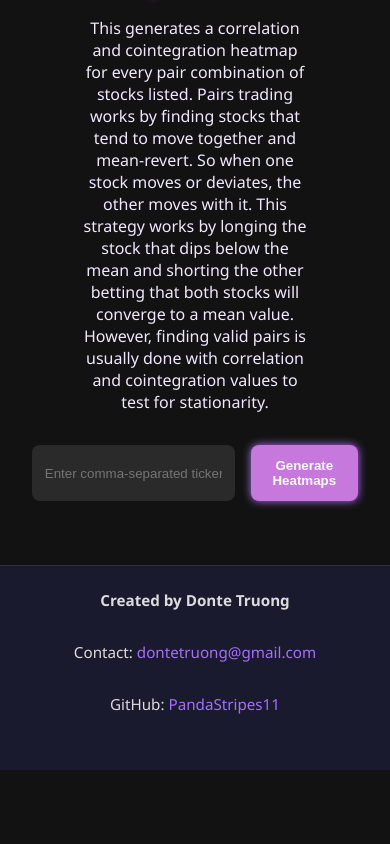
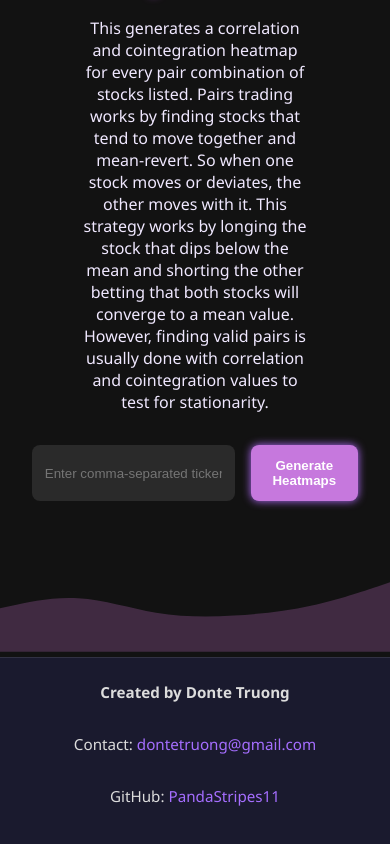
Before and after one commit to PandaStripes11/pairs-finder-and-trading, a React (Create React App) app in the folder frontend/: page / in a window 390 px wide. Shown: the part 742-1586 px from the top of the page. Before the commit the page ends 1512 px from the top, so only its background shows below. Built offline with nearby package versions, Linux system fonts and the light colour scheme; no server answers.

Commit message:
Responsiveness and footer changes

```diff
--- a/frontend/src/App.css
+++ b/frontend/src/App.css
@@ -1,5 +1,6 @@
 body {
   margin: 0;
+  padding: 0;
   font-family: "Segoe UI", sans-serif;
   background-color: #121212;
   color: #f0e8ff;
@@ -112,6 +113,7 @@ p {
   border: 2px solid #444;
   margin: 1rem 0;
   border-radius: 8px;
+  overflow: scroll;
 }
 
 .note {
--- a/frontend/src/App.js
+++ b/frontend/src/App.js
@@ -25,7 +25,7 @@ export default function App() {
     const data = await res.json();
     setHeatmaps(data);
     setAssets(data.tickers);
-    if (tickers !== data.tickers) {
+    if (JSON.stringify(tickers) !== JSON.stringify(data.tickers)) {
       alert("Invalid ticker symbols");
     }
     setLoading(false);
@@ -69,6 +69,17 @@ export default function App() {
         ) : null}
         {selectedPair && <PairDetails pair={selectedPair} />}
       </div>
+      <svg
+        className="hero-wave-bottom-border"
+        viewBox="0 0 1440 320"
+        preserveAspectRatio="none"
+      >
+        <path
+          fill="#F78AFF"
+          fillOpacity="0.2"
+          d="M0,160L48,149.3C96,139,192,117,288,122.7C384,128,480,160,576,176C672,192,768,192,864,186.7C960,181,1056,171,1152,149.3C1248,128,1344,96,1392,80L1440,64L1440,320L1392,320C1344,320,1248,320,1152,320C1056,320,960,320,864,320C768,320,672,320,576,320C480,320,384,320,288,320C192,320,96,320,48,320L0,320Z"
+        />
+      </svg>
       <Footer />
     </>
   );
```
